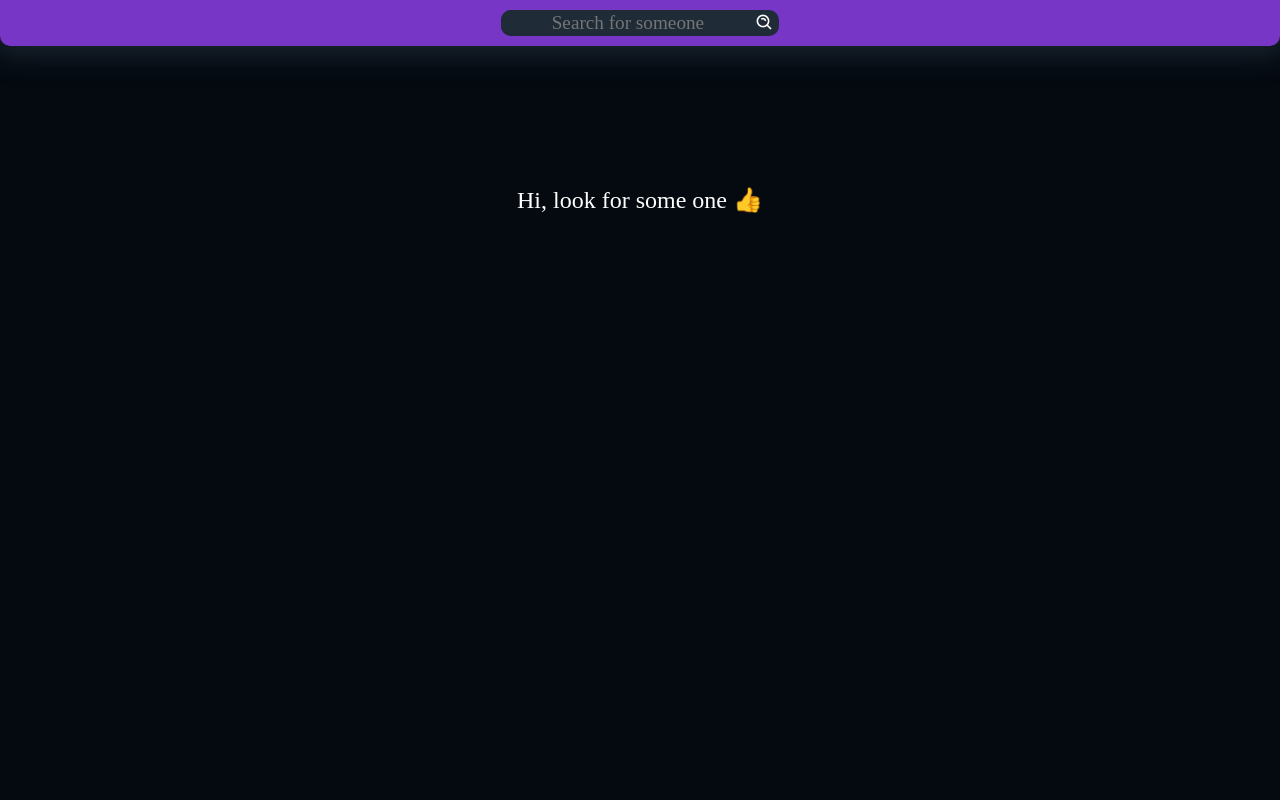
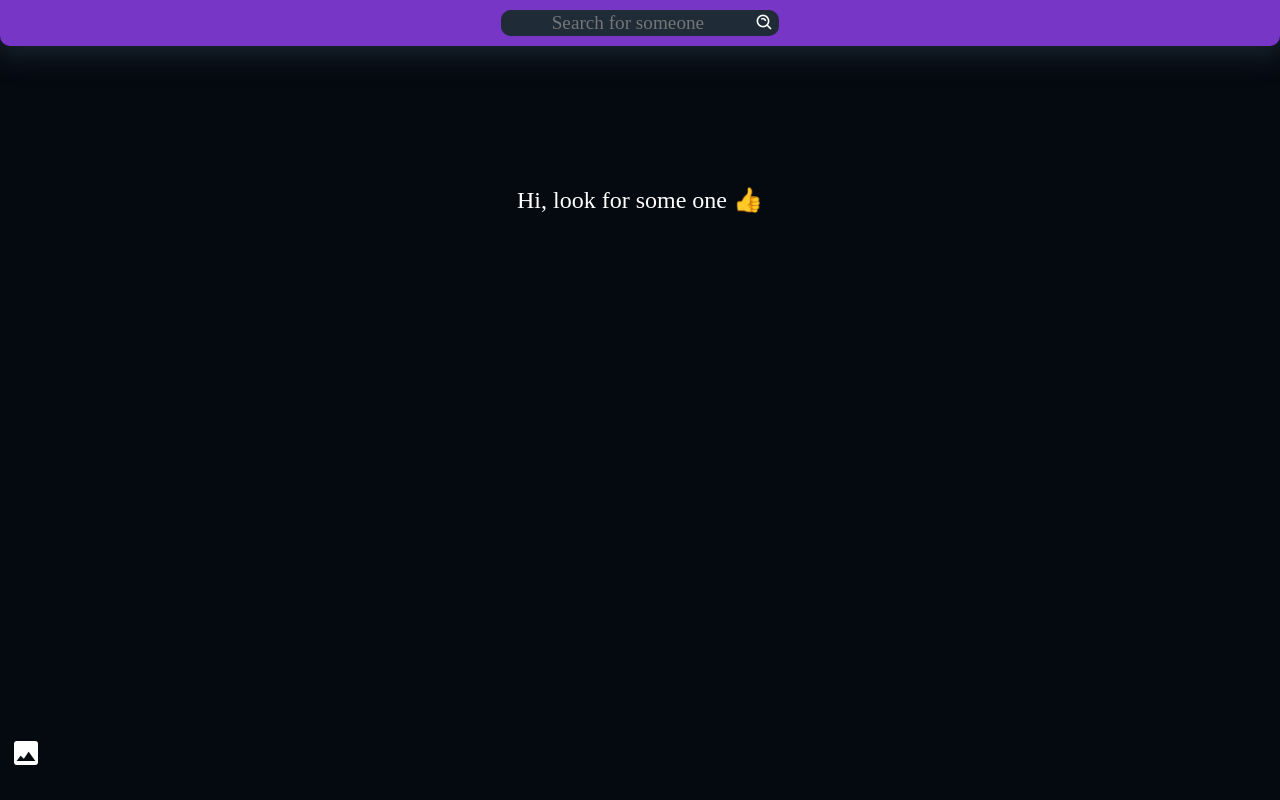
Before and after one commit to NeuDam/instagram-searchs, a React (Vite) app: page / in a window 1280 px wide. Built offline with nearby package versions, Linux system fonts and the light colour scheme; no server answers; a web font is replaced by a local one.

Commit message:
Performance Feature

```diff
--- a/index.html
+++ b/index.html
@@ -2,10 +2,14 @@
 <html lang="en">
   <head>
     <meta charset="UTF-8" />
+    <meta name="viewport" content="width=device-width, initial-scale=1.0" />
+    <meta name="title" content="Instagram Profile Searcher - Free" />
+    <meta name="description" content="Search for an Instagram Profile information, free, no login." />
+    <meta name="author" content="NeuDam">
+    <meta name="keywords" content="Instagram, Searcher, Github, NeuDam">
     <link rel="icon" type="image/svg+xml" href="/fsociety.png" />
     <link href='https://unpkg.com/boxicons@2.1.4/css/boxicons.min.css' rel='stylesheet'>
-    <meta name="viewport" content="width=device-width, initial-scale=1.0" />
-    <title>Instagram Searchs</title>
+    <title>Instagram Profile Searcher - Free</title>
   </head>
   <body>
     <div id="root"></div>
--- a/src/App.css
+++ b/src/App.css
@@ -100,6 +100,38 @@ main{
   background-color: var(--primary-color);
 }
 
+#my-iframe{
+  display: none;
+  position: fixed;
+  top: 50%;
+  left: 50%;
+  transform: translate(-50%,-50%);
+  background-color: rgb(6, 255, 251);
+  width: 80%;
+  height: 30%;
+  border-radius: 5px;
+  box-shadow: 0 0 20px 1px black;
+}
+
+.display-cors-iframe{
+  position: fixed;
+  bottom: 30px;
+  left: 10px;
+  width: fit-content;
+  height: fit-content;
+  background-color: transparent;
+  border: none;
+  cursor: pointer;
+  padding: 0;
+  & i{
+    color: white;
+    font-size: 32px;
+  }
+}
+
+.show-iframe{
+  display: block !important;
+}
 
 @media screen and (min-width:1024px){
   main{
@@ -111,4 +143,8 @@ main{
   .sumbit-button i,.username-input{
     font-size: 1.5vw;
   }
+  #my-iframe{
+    width: 40%;
+    height: 50%;
+  }
 }
--- a/src/App.jsx
+++ b/src/App.jsx
@@ -26,14 +26,16 @@ function App() {
     setPosts(data.posts.length < 12 ? data.basicRating.posts : 12)
 
     setData(data)
-    setLoading(false)
   }
 
   useEffect(() => {
+
+    console.log()
+
+
+
     const fetchData = async () => {
-      setLoading(true)
       const response = await fetch(`https://instagram-backend-dox.vercel.app/user/ana_d_armas`).catch((e) => {console.log(e)})
-      setLoading(false)
 
       if (response.status === 400) {return}
 
@@ -41,8 +43,8 @@ function App() {
       setPosts(data.posts.length < 12 ? data.basicRating.posts : 12)
 
       setData(data)
-      setLoading(false)
     }
+
     fetchData()
   },[])
 
@@ -56,7 +58,7 @@ function App() {
           <input type="text" placeholder='Search for someone' className="username-input" onChange={(e) => {
             setUsername(e.target.value)
           }} required />
-          <button className="sumbit-button" onClick={(e) => {
+          <button className="sumbit-button" type="submit" onClick={(e) => {
             e.preventDefault()
             fetchData()
           }}><i className='bx bx-search-alt'></i></button>
@@ -67,6 +69,11 @@ function App() {
       {data ? <MainInfo data={data} postsShow={postsShow}/> : <div className='container-info'><p className='info-text'>Hi, look for some one 👍</p></div>}
       {data && postsShow != data.basicRating.posts ? <MorePosts data={postsShow} originalData={data} setPosts={setPosts}/> : ""}
     </main>
+    <button type="button" className='display-cors-iframe' title='CORS IMAGES' onClick={() => {
+      const iframeElement = document.getElementById('my-iframe')
+      iframeElement.classList.toggle('show-iframe')
+    }}><i className='bx bxs-image-alt'></i></button>
+    <iframe src="https://cors-anywhere.herokuapp.com/corsdemo" id='my-iframe'></iframe>
   </>
 }
 
--- a/src/Components/MorePosts/MorePosts.css
+++ b/src/Components/MorePosts/MorePosts.css
@@ -9,9 +9,9 @@
   border-radius: 10px;
   cursor: pointer;
   overflow: hidden;
-  font-size: 1.1em;
-  transition: all .4s;
-
+  font-size: 1em;
+  transition: transform .4s;
+  margin-top: 20px;
 }
 
 .more-button::before{
@@ -22,7 +22,7 @@
   width: 0;
   background-image: linear-gradient(to right, rgba(126, 11, 227, 0.792), rgb(3, 171, 255));
   height: 100%;
-  transition: all .4s;
+  transition: transform .4s, width .4s;
   z-index: -1;
   border-radius: 10px;
 }
--- a/src/Components/Post/Post.css
+++ b/src/Components/Post/Post.css
@@ -8,7 +8,6 @@
   position: relative;
   transition: box-shadow .5s;
   &:hover{
-    box-shadow: 0 0 8px 1px rgba(255, 255, 255, 0.594);
     & .media-post{
       transform: scale(1.15);
     }
@@ -61,6 +60,9 @@
   .post{
     margin-bottom: .5em;
     cursor: pointer;
+    &:hover{
+      box-shadow: 0 0 8px 1px rgba(255, 255, 255, 0.594);
+    }
   }
   .child-b-post-info{
     font-size: 1.5vw;
```
